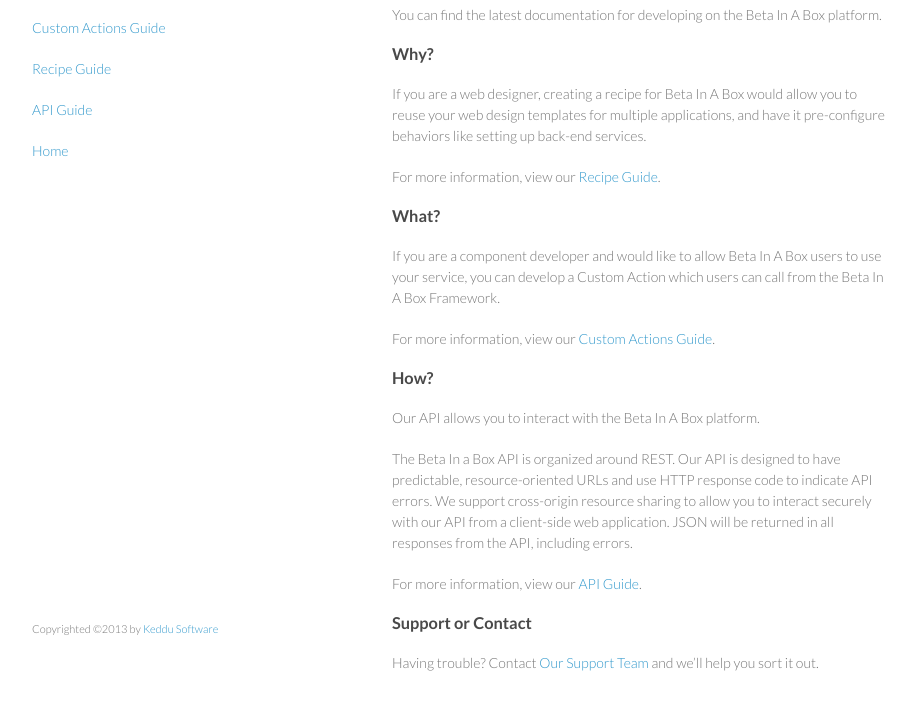
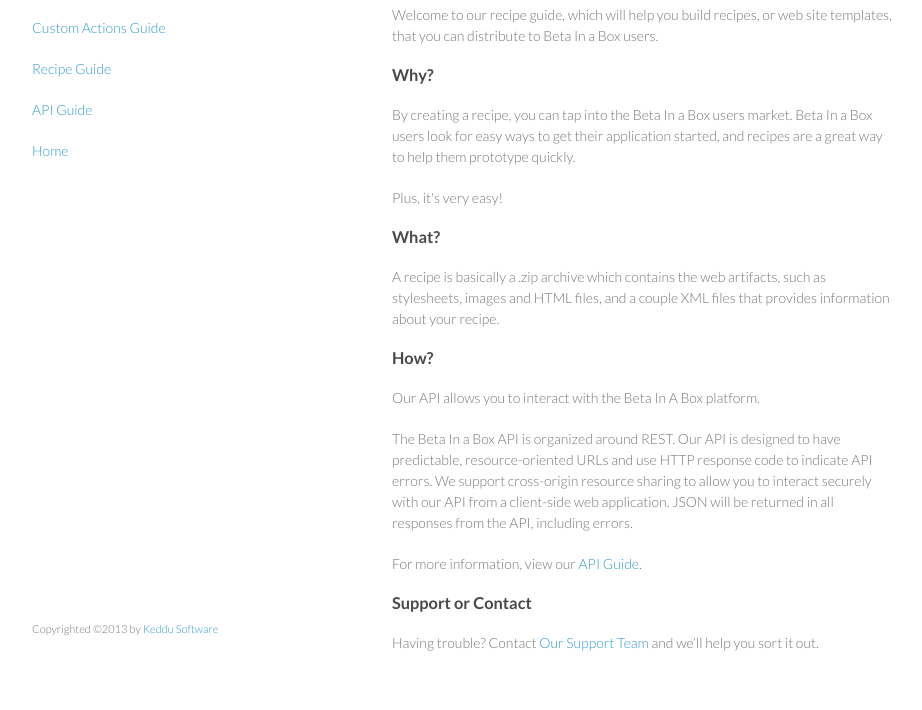
Before and after one commit to betainabox/betainabox.github.com, a plain HTML site: page recipe.html in a window 1280 px wide. Shown: the part 92-802 px from the top of the page, without its empty margins (178-1100 px from the left). Drawn offline with Linux system fonts and the light colour scheme.

Commit message:
Update recipe.html

```diff
--- a/recipe.html
+++ b/recipe.html
@@ -26,15 +26,14 @@
       <section>
         <h3>Recipe Guide</h3>
 
-<p>You can find the latest documentation for developing on the Beta In A Box platform.
+<p>Welcome to our recipe guide, which will help you build recipes, or web site templates, that you can distribute to Beta In a Box users.</p>
 
 <h3>Why?</h3>
-<p>If you are a web designer, creating a recipe for Beta In A Box would allow you to reuse your web design templates for multiple applications, and have it pre-configure behaviors like setting up back-end services.</p>
-<p>For more information, view our <a href="recipe.html">Recipe Guide</a>.</p>
+<p>By creating a recipe, you can tap into the Beta In a Box users market. Beta In a Box users look for easy ways to get their application started, and recipes are a great way to help them prototype quickly.</p>
+<p>Plus, it's very easy!</p>
 
 <h3>What?</h3>
-<p>If you are a component developer and would like to allow Beta In A Box users to use your service, you can develop a Custom Action which users can call from the Beta In A Box Framework.</p>
-<p>For more information, view our <a href="action.html">Custom Actions Guide</a>.</p>
+<p>A recipe is basically a .zip archive which contains the web artifacts, such as stylesheets, images and HTML files, and a couple XML files that provides information about your recipe.</p>
 
 
 <h3>How?</h3>
```
